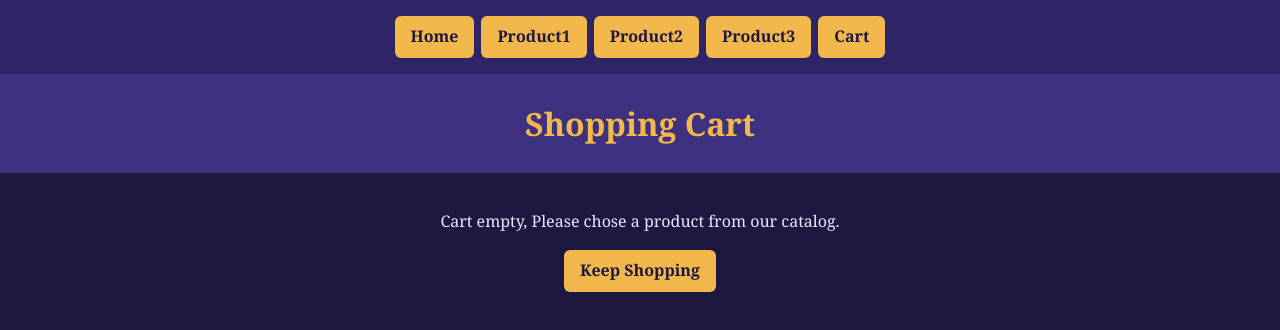
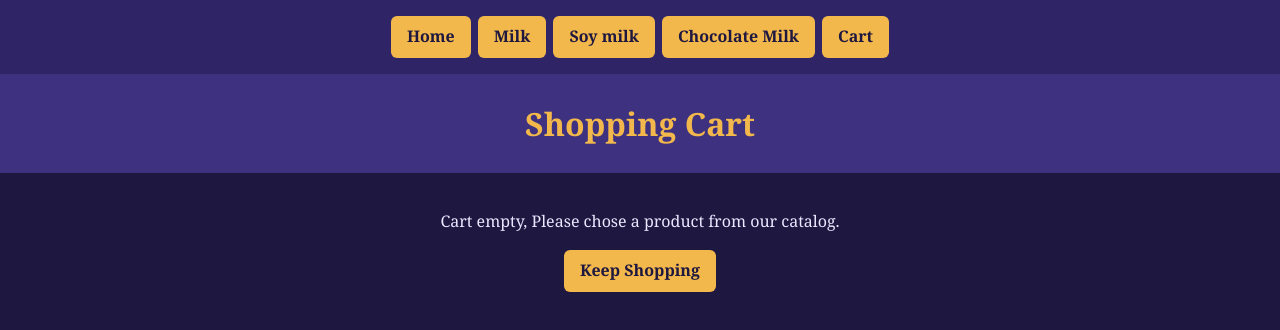
Before and after one commit to xs37/GitCollab-SC-class, a plain HTML site: page cart.html in a window 1280 px wide. Drawn offline with Linux system fonts and the light colour scheme.

Commit message:
Cart ivo

```diff
--- a/cart.html
+++ b/cart.html
@@ -3,6 +3,7 @@
 
 
 <head>
+<!-- head: copied from EcoNature and Fish Creek index.html (meta charset, title, link to css) -->
 <meta charset="utf-8">
 <title>Shopping Cart</title>
 <link rel="stylesheet" href="styles.css">
@@ -11,16 +12,19 @@
 
 <body>
 
+<!-- nav: copied from EcoNature index.html (nav above the h1, links with a href), extra links added -->
 <nav>
 <a href="index.html">Home</a>
-<a href="product1.html">Product1</a>
-<a href="product2.html">Product2</a>
-<a href="product3.html">Product3</a>
+<a href="product1.html">Milk</a>
+<a href="product2.html">Soy milk</a>
+<a href="product3.html">Chocolate Milk</a>
 <a href="cart.html">Cart</a>
 
 </nav>
+<!-- h1 after the nav: copied from EcoNature index.html -->
 <h1>Shopping Cart</h1>
 
+<!-- main class="home-content": copied from EcoNature index.html -->
 <main class="home-content">
 <p>Cart empty, Please chose a product from our catalog.</p>
 <a class="buy-button" href="index.html">Keep Shopping</a>
```
